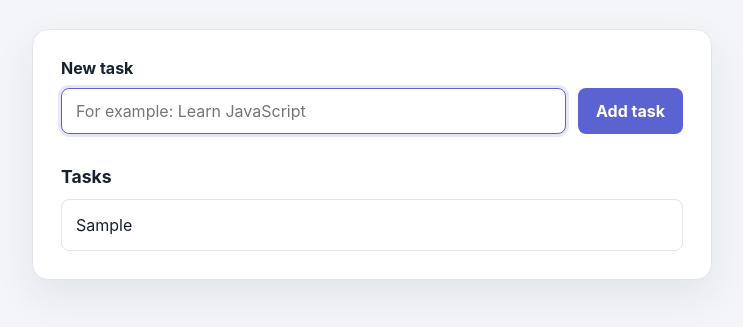
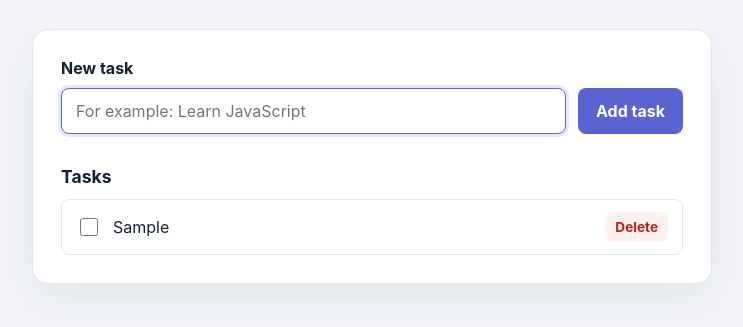
Before and after one commit to ponnamravikanth/task-tracker, a website built with Vite: page index.html in a window 1280 px wide. Both pictures are taken after typing "Sample" into the empty fields and a click on the button "Add task". Shown: the part 199-526 px from the top of the page, without its empty margins (268-1011 px from the left). Built offline with nearby package versions, Linux system fonts and the light colour scheme.

Commit message:
Add task completion and deletion

```diff
--- a/src/main.js
+++ b/src/main.js
@@ -37,7 +37,7 @@ document.querySelector('#app').innerHTML = `
     </section>
   </main>
 `
-const tasks = []
+let tasks = []
 
 const taskForm = document.querySelector('#task-form')
 const taskInput = document.querySelector('#task-input')
@@ -59,10 +59,46 @@ function renderTasks() {
     const listItem = document.createElement('li')
     listItem.className = 'task-item'
 
+    const taskLabel = document.createElement('label')
+    taskLabel.className = 'task-check'
+
+    const checkbox = document.createElement('input')
+    checkbox.type = 'checkbox'
+    checkbox.checked = task.completed
+
     const taskText = document.createElement('span')
+    taskText.className = 'task-text'
     taskText.textContent = task.title
 
-    listItem.appendChild(taskText)
+    if (task.completed) {
+      taskText.classList.add('completed')
+    }
+
+    checkbox.addEventListener('change', function () {
+      task.completed = checkbox.checked
+      renderTasks()
+    })
+
+    const deleteButton = document.createElement('button')
+    deleteButton.type = 'button'
+    deleteButton.className = 'delete-button'
+    deleteButton.textContent = 'Delete'
+    deleteButton.setAttribute('aria-label', `Delete ${task.title}`)
+
+    deleteButton.addEventListener('click', function () {
+      tasks = tasks.filter(function (currentTask) {
+        return currentTask.id !== task.id
+      })
+
+      renderTasks()
+    })
+
+    taskLabel.appendChild(checkbox)
+    taskLabel.appendChild(taskText)
+
+    listItem.appendChild(taskLabel)
+    listItem.appendChild(deleteButton)
+
     taskList.appendChild(listItem)
   }
 }
--- a/src/style.css
+++ b/src/style.css
@@ -129,6 +129,8 @@ button:hover {
 .task-item {
   display: flex;
   align-items: center;
+  justify-content: space-between;
+  gap: 16px;
   min-height: 52px;
   padding: 12px 14px;
   border: 1px solid #e2e6ed;
@@ -137,6 +139,43 @@ button:hover {
 
 .task-item + .task-item {
   margin-top: 10px;
+}
+
+.task-check {
+  display: flex;
+  flex: 1;
+  align-items: center;
+  gap: 12px;
+  min-width: 0;
+  cursor: pointer;
+}
+
+.task-check input {
+  flex: 0 0 auto;
+  width: 18px;
+  height: 18px;
+  accent-color: #5b63d3;
+}
+
+.task-text {
+  overflow-wrap: anywhere;
+}
+
+.task-text.completed {
+  color: #8a93a1;
+  text-decoration: line-through;
+}
+
+.delete-button {
+  flex: 0 0 auto;
+  padding: 7px 10px;
+  color: #b42318;
+  font-size: 0.85rem;
+  background: #fff1f0;
+}
+
+.delete-button:hover {
+  background: #ffe0dd;
 }
 @media (max-width: 520px) {
   .app {
```
